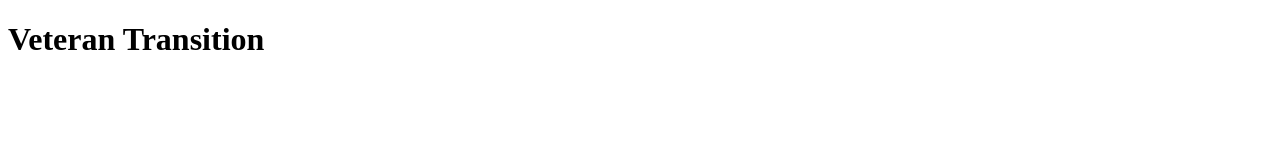
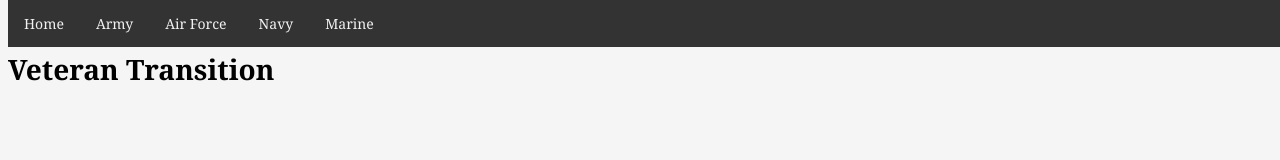
Before and after one commit to IreneSolaiman/VA_Transition, a plain HTML site: page index.html in a window 1280 px wide. Drawn offline with Linux system fonts and the light colour scheme.

Commit message:
add style sheet

```diff
--- a/index.html
+++ b/index.html
@@ -2,11 +2,24 @@
 <html>
 <head>
 	<link rel="icon" href="Vet.png">
+	<link href="styles/styles.css" rel="stylesheet" type="text/css">
+	<meta charset="UTF-8">
 	<title>Transition</title>
 </head>
 <body>
+
+
+<div class="navbar">
+  <a href="index.html">Home</a>
+  <a href="army/army.html">Army</a>
+  <a href="airforce/airforce.html">Air Force</a>
+  <a href="navy/navy.html">Navy</a>
+  <a href="marine/marine.html">Marine</a>
+</div>
+
+<div class="main">
 <h1>Veteran Transition</h1>
-
+</div>
 
 </body>
 </html>
--- /dev/null
+++ b/styles/styles.css
@@ -0,0 +1,50 @@
+
+/* The navigation bar */
+.navbar {
+    overflow: hidden;
+    background-color: #333;
+    position: fixed; /* Set the navbar to fixed position */
+    top: 0; /* Position the navbar at the top of the page */
+    width: 100%; /* Full width */
+}
+
+/* Links inside the navbar */
+.navbar a {
+    float: left;
+    display: block;
+    color: #f2f2f2;
+    text-align: center;
+    font-family: georgia;
+    padding: 14px 16px;
+    text-decoration: none;
+}
+
+/* Change background on mouse-over */
+.navbar a:hover {
+    background: #ddd;
+    color: black;
+}
+
+/* Main content */
+.main {
+    margin-top: 50px; /* Add a top margin to avoid content overlay */
+}
+
+
+
+html {
+  background-color: whitesmoke;
+}
+
+html {
+  font-size: 14px; /* px means 'pixels': the base font size is now 10 pixels high  */
+  font-family: georgia
+}
+
+p,h1,h2,h3,li{
+  color: black;
+}
+
+
+
+p.solid {border-style: solid;}
```
